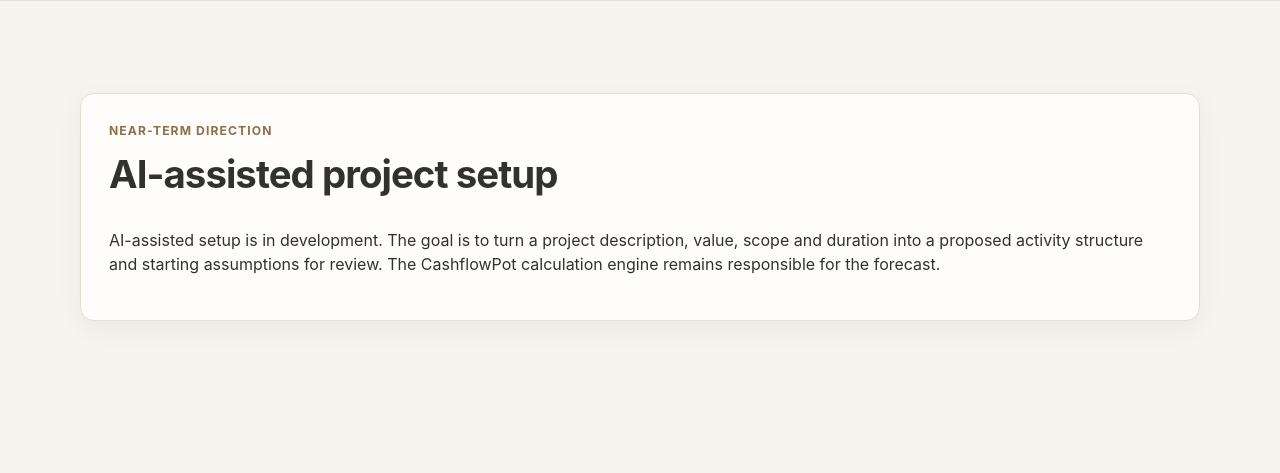
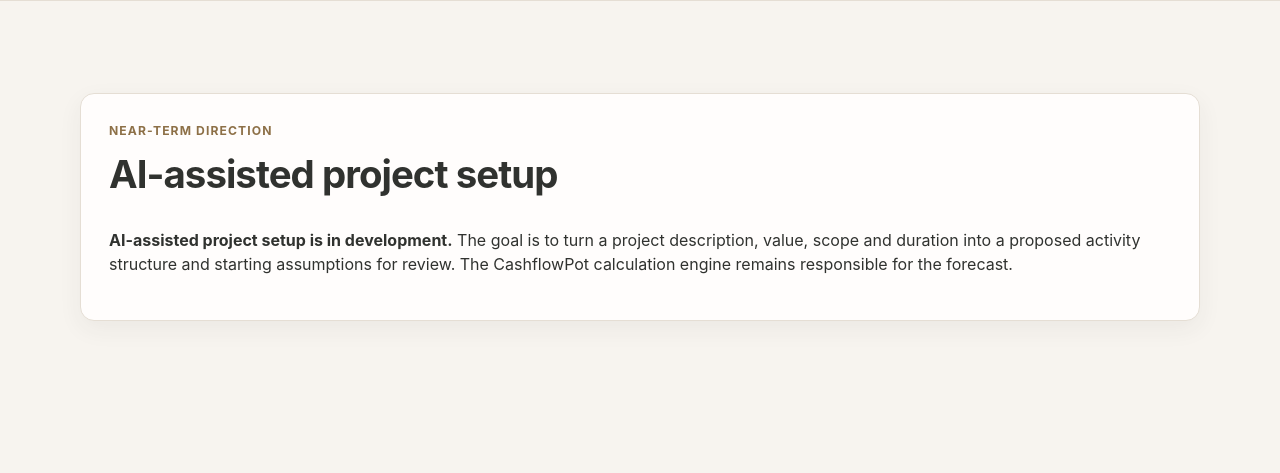
Before and after one commit to iqmia/q_flow, a Flask app: template site/templates/index.html in a window 1280 px wide. Shown: the part 3709-4182 px from the top of the page. Run offline with Flask 3, Linux system fonts and the light colour scheme; the template is opened without the code that fills it, so the values that code supplies are empty; parts of the project's set-up code (start-up, migrations or seed data) failed here and were passed over.

Commit message:
fix: preserve explicit AI setup boundary on homepage

```diff
--- a/site/templates/index.html
+++ b/site/templates/index.html
@@ -64,6 +64,6 @@
   </div>
 </section>
 <section class="section">
-  <div class="site-shell"><div class="card content-card"><p class="eyebrow">Near-term direction</p><h2>AI-assisted project setup</h2><p>AI-assisted setup is in development. The goal is to turn a project description, value, scope and duration into a proposed activity structure and starting assumptions for review. The CashflowPot calculation engine remains responsible for the forecast.</p></div></div>
+  <div class="site-shell"><div class="card content-card"><p class="eyebrow">Near-term direction</p><h2>AI-assisted project setup</h2><p><strong>AI-assisted project setup is in development.</strong> The goal is to turn a project description, value, scope and duration into a proposed activity structure and starting assumptions for review. The CashflowPot calculation engine remains responsible for the forecast.</p></div></div>
 </section>
 {% endblock %}
```
